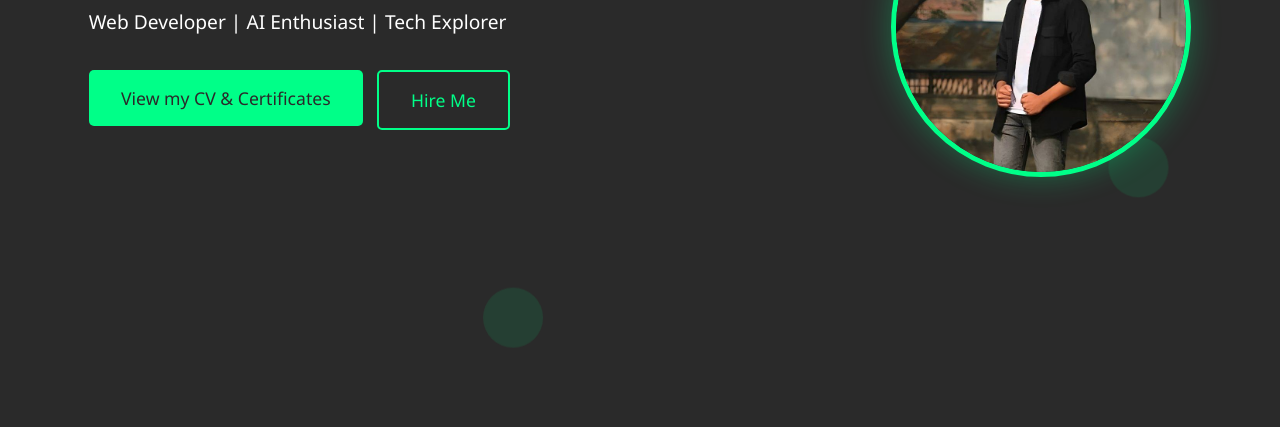
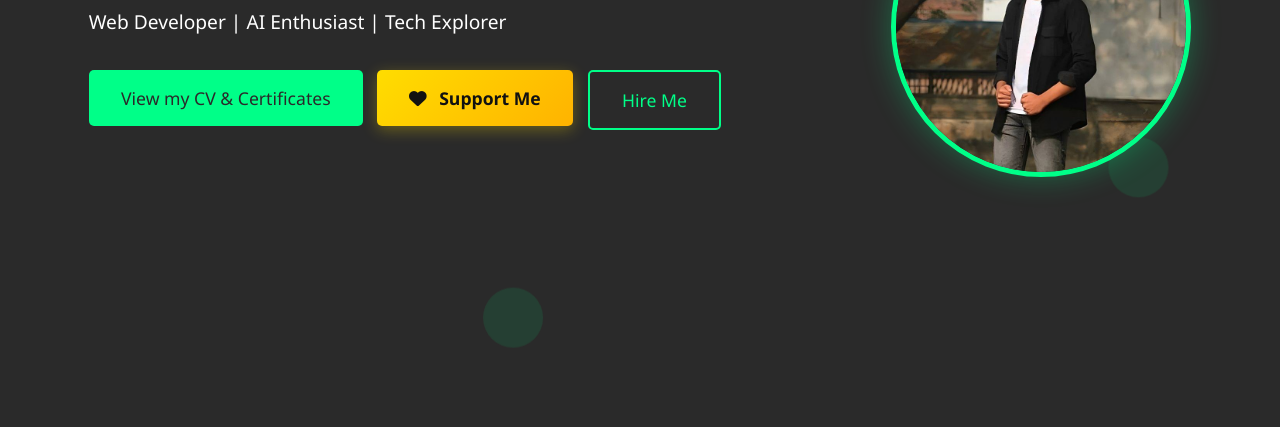
Before and after one commit to Bitto29/bitto29.github.io, a plain HTML site: page index.html in a window 1280 px wide. Shown: the part 373-800 px from the top of the page. Drawn offline with nearby package versions, Linux system fonts and the light colour scheme; a script that the page names is missing.

Commit message:
Update index.html

```diff
--- a/index.html
+++ b/index.html
@@ -1,4 +1,3 @@
-
 <!DOCTYPE html>
 
 <html lang="en">
@@ -504,6 +503,23 @@
 
       }
 
+    }
+
+    .support-btn {
+      background: linear-gradient(135deg, #ffdd00, #ffb300);
+      color: #111;
+      font-weight: bold;
+      box-shadow: 0 4px 15px rgba(255, 221, 0, 0.3);
+      transition: all 0.3s ease;
+    }
+
+    .support-btn:hover {
+      transform: translateY(-3px) scale(1.03);
+      box-shadow: 0 8px 20px rgba(255, 221, 0, 0.45);
+    }
+
+    .support-btn i {
+      margin-right: 8px;
     }
 
 
@@ -1639,6 +1655,14 @@
 
               </a>
 
+            </div>
+
+            <div data-aos="zoom-in">
+              <a href="https://www.supportkori.com/bitto29" target="_blank">
+                <button class="cta-btn support-btn">
+                  <i class="fas fa-heart"></i> Support Me
+                </button>
+              </a>
             </div>
 
             <div data-aos="zoom-in" class="hire-me-container">
```
